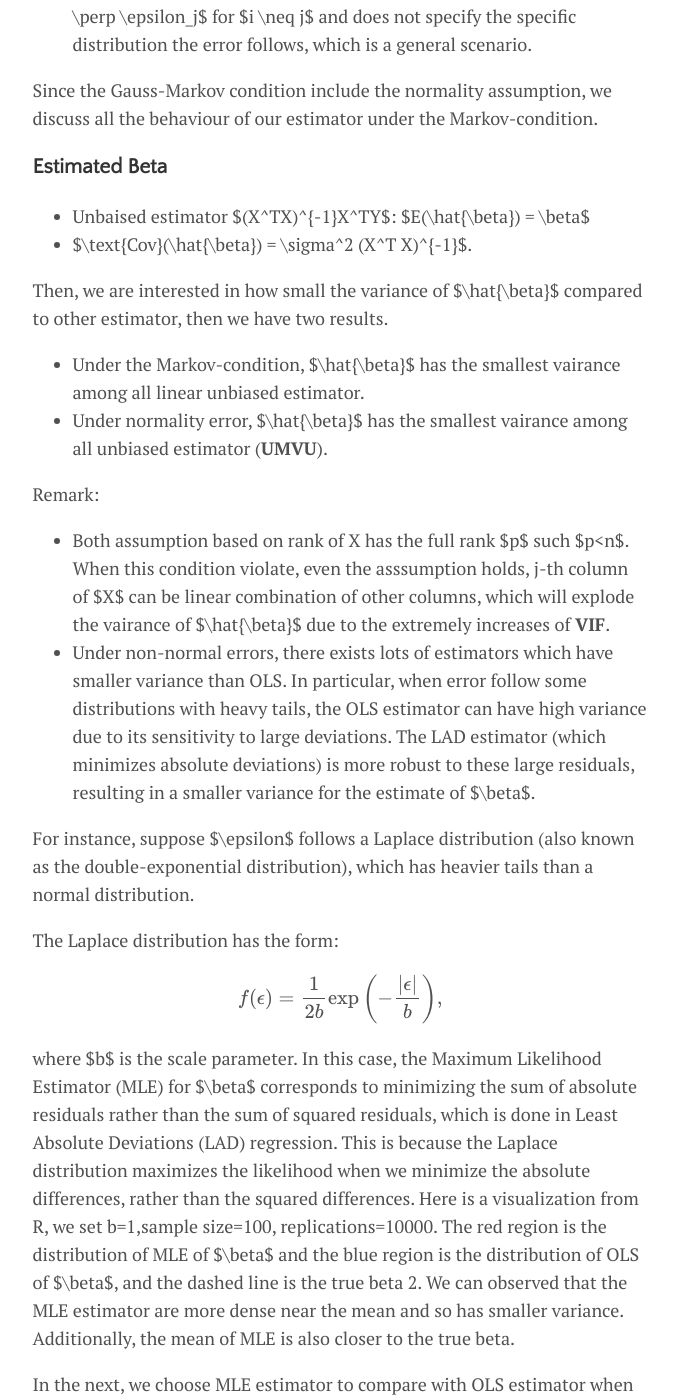
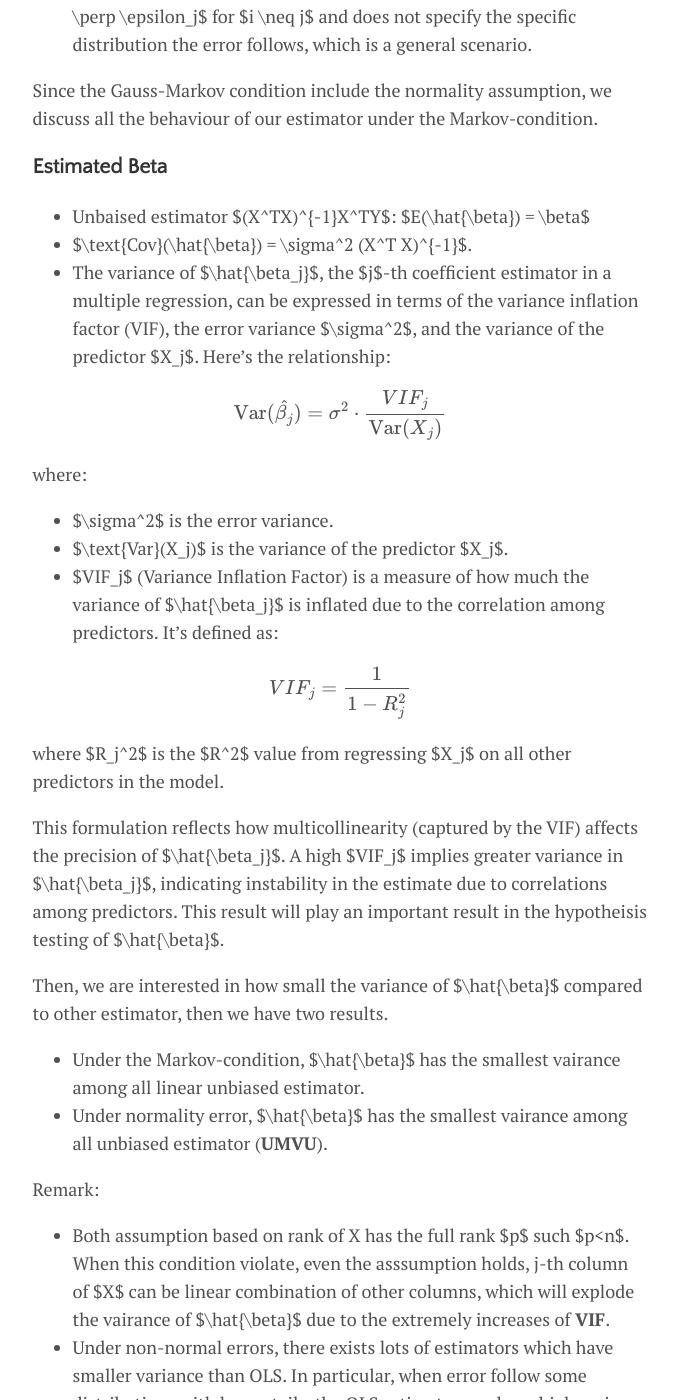
Before and after one commit to catty-halsey/catty-halsey.github.io, a Jekyll site: the page built from _posts/2024-11-4-Multiple regression.md, in a window 1280 px wide and 1400 px high, scrolled down 3175 px. Shown: the whole window, without its empty margins (300-978 px from the left). Built offline with Jekyll 4.4.1, drawn with Linux system fonts in a browser that asks for light colours; formulas are drawn with MathJax 3; some of the changed text lies outside the part shown.

Commit message:
Update 2024-11-4-Multiple regression.md

```diff
--- a/_posts/2024-11-4-Multiple regression.md
+++ b/_posts/2024-11-4-Multiple regression.md
@@ -98,6 +98,25 @@ Since the Gauss-Markov condition include the normality assumption, we discuss al
 ### Estimated Beta
 - Unbaised estimator $(X^TX)^{-1}X^TY$: $E(\hat{\beta}) = \beta$
 - $\text{Cov}(\hat{\beta}) = \sigma^2 (X^T X)^{-1}$.
+- The variance of $\hat{\beta_j}$, the $j$-th coefficient estimator in a multiple regression, can be expressed in terms of the variance inflation factor (VIF), the error variance $\sigma^2$, and the variance of the predictor $X_j$. Here’s the relationship:
+
+$$
+\text{Var}(\hat{\beta_j}) = \sigma^2 \cdot \frac{VIF_j}{\text{Var}(X_j)}
+$$
+
+where:
+
+- $\sigma^2$ is the error variance.
+- $\text{Var}(X_j)$ is the variance of the predictor $X_j$.
+- $VIF_j$ (Variance Inflation Factor) is a measure of how much the variance of $\hat{\beta_j}$ is inflated due to the correlation among predictors. It’s defined as:
+
+$$
+VIF_j = \frac{1}{1 - R_j^2}
+$$
+
+  where $R_j^2$ is the $R^2$ value from regressing $X_j$ on all other predictors in the model.
+
+This formulation reflects how multicollinearity (captured by the VIF) affects the precision of $\hat{\beta_j}$. A high $VIF_j$ implies greater variance in $\hat{\beta_j}$, indicating instability in the estimate due to correlations among predictors. This result will play an important result in the hypotheisis testing of $\hat{\beta}$.
 
 Then, we are interested in how small the variance of $\hat{\beta}$ compared to other estimator, then we have two results.
 - Under the Markov-condition, $\hat{\beta}$ has the smallest vairance among all linear unbiased estimator.
@@ -128,7 +147,7 @@ $$
 \text{RSS} = \sum (Y_i - \hat{Y}_i)^2.
 $$
 
-When there are large residuals (outliers), squaring these values disproportionately increases the RSS, leading to higher variance in the estimates of \(\beta\).
+When there are large residuals (outliers), squaring these values disproportionately increases the RSS, leading to higher variance in the estimates of $\beta$.
 
    - **MLE (Maximum Likelihood Estimation)**: Focuses on maximizing the likelihood function, which is often transformed into minimizing the negative log-likelihood. In the case of non-normal errors (like those following a t-distribution), the likelihood function decays more slowly for extreme values compared to the normal distribution:
 
@@ -136,7 +155,7 @@ $$
 L(\beta) = \prod f(Y_i | X_i, \beta),
 $$
 
-where \(f\) is the probability density function for the error distribution.
+where $f$ is the probability density function for the error distribution.
 
 2. **Sensitivity to Outliers**:
    - **OLS Sensitivity**: Because OLS uses squared errors, it is highly sensitive to outliers. A few extreme values can skew the estimates significantly, increasing the variance of the parameter estimates.
@@ -147,6 +166,7 @@ where \(f\) is the probability density function for the error distribution.
    - When the error distribution has heavier tails (like the t-distribution or Laplace distribution), extreme residuals become more probable. OLS can yield high variance in such scenarios because of its squaring effect on errors, while MLE, by virtue of its likelihood function, mitigates this sensitivity through its structure.
 
 #### Distribution of estimated beta
+
 
 #### test of estimated beta
 We are interested in whether the coefficient from the linear regression represents the true effect of $X_j$ on $Y$. To investigate this, we introduce a hypothesis test for $\hat{\beta}$. The null hypothesis: $H_0: \beta_j =0$ agianst the alternative hypothesis $\beta_j \neq 0$.
@@ -179,6 +199,10 @@ $$
 
 In this construction, we use the property $\hat{\beta} \perp \hat{Y}$ and $\frac{W}{\sqrt{V/n}} \sim t_n$ if $W \perp V$ with $W \sim N(0,1)$ and $V \sim \chi^2_n$. Then, if we get the p-value is less then significant level, then we reject the null hypotheis.i.e, $\beta_j \neq 0$.
 
+Recall how **VIF** and variance of $X_j$ affect the variance of $\hat{\beta_j}$, $(X^TX_{jj})^{-1}$ can be rewrite as $\frac{VIF_j}{\text{Var}(X_j)}$. Under high correlation among $X_j$, $VIF_j$ and $(X^TX_{jj})^{-1}$ explode and therefore the t test statistics extremely decrease, which is closer to zero and hard to be rejected. However, we we drop one or more explantory variable, the significance might change, because we reduce the colinearity and decrease the **VIF**.The similar logic also applies to the variance within the $X_j$. And this problem can be solved by **F-test**, we will introduce later.
+
+
+
 ### Estimated Y
 - **unbiased predictions** (in the sense that $\mathbb{E}[\hat{Y}] = X \beta$ = \mathbb{E}[Y]), the predicted value $\hat{Y}$ is **not generally an unbiased estimator of the actual observed value $Y$**. While $\hat{Y}$ gives an unbiased prediction for the mean outcome, it is not an unbiased estimator of each observed
 $𝑌$ due to the inherent variability from the error term.
@@ -196,7 +220,7 @@ The corresponding $(1 - \alpha)$-level confidence interval for $Y$ is: $\hat{Y}
 
 For the prediction interval, we consider a new observation $Y_0 = X_0^T \beta + \epsilon$, where $X_0$ is a new predictor vector and $\epsilon$ has mean zero and variance $\sigma^2 \text{Id}$. The variance of $\hat{Y}_0 - Y_0$ becomes $\sigma^2 + X_0^T (X^TX)^{-1} X_0$, which is larger than $\text{Var}(\hat{Y} - Y)$. Consequently, the prediction interval for $Y$ is wider than the confidence interval at the same confidence level, reflecting the additional variance introduced by the new observation $X_0$.
 
-Thus, the prediction interval is: $\hat{Y} \pm t_{\alpha/2; n - p} \cdot \hat{\sigma_2}$, where $\hat{\sigma_2} = \hat{\sigma} \sqrt{1 + P_{jj}}$.
+Thus, the prediction interval is: $\hat{Y} \pm t_{\alpha/2; n - p} \cdot \hat{\sigma_2}$, where $\hat{\sigma_2} = \hat{\sigma} \sqrt{1 +  X_0^T (X^TX)^{-1} X_0}$.
 
 The additional variance in the prediction interval arises because we are using the estimated $\beta$ from the regression model, which was derived from the original data $X$ and $Y$. The inclusion of the new data $X_0$ introduces additional variability, hence the wider interval.
 ### Estimated error
```
